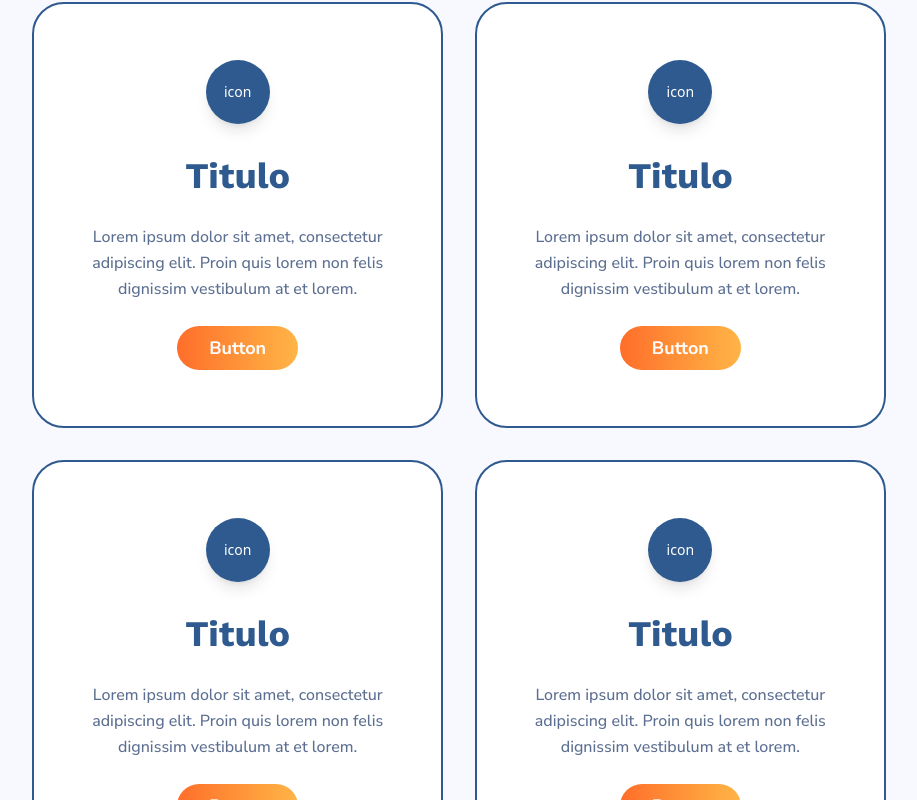
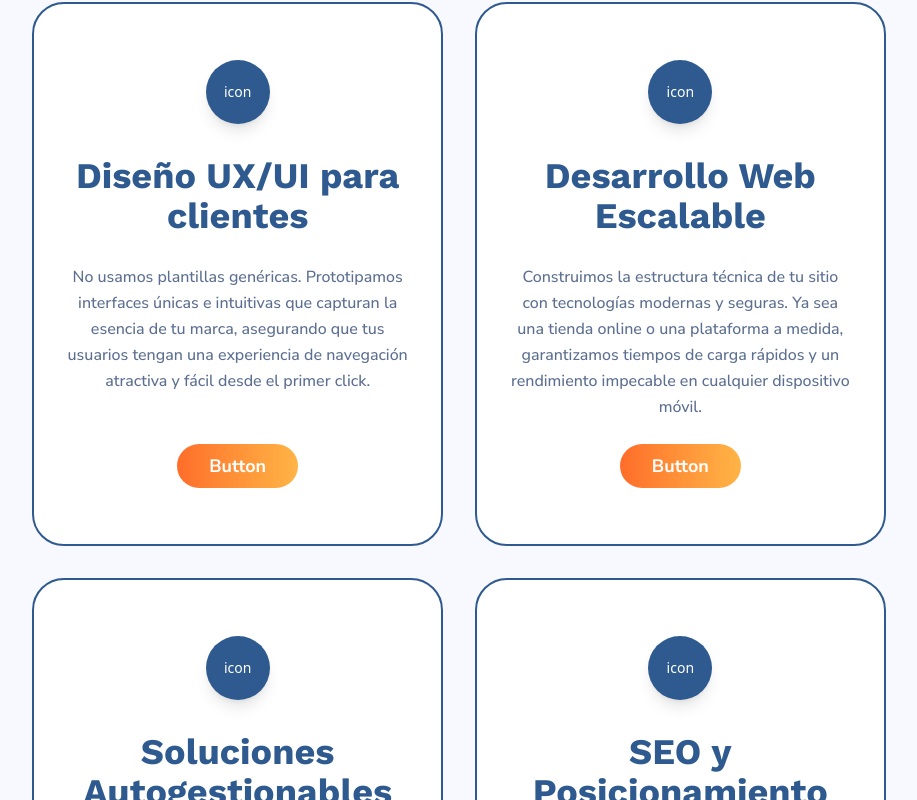
Before and after one commit to MrDrogoa/agencia-digital, a Vue app: page /works in a window 1280 px wide. Shown: the part 1640-2440 px from the top of the page, without its empty margins (181-1098 px from the left). Built offline with nearby package versions, Linux system fonts and the light colour scheme.

Commit message:
Document and fix Works cards layout

```diff
--- a/src/components/main/Jobmain/CardsJobContent.vue
+++ b/src/components/main/Jobmain/CardsJobContent.vue
@@ -5,33 +5,33 @@ import ButtonAllComponents from "@/components/buttons/ButtonAllComponents.vue";
 const cards = [
   {
     id: 1,
-    title: "Titulo",
+    title: "Diseño UX/UI para clientes",
     description:
-      "Lorem ipsum dolor sit amet, consectetur adipiscing elit. Proin quis lorem non felis dignissim vestibulum at et lorem.",
+      "No usamos plantillas genéricas. Prototipamos interfaces únicas e intuitivas que capturan la esencia de tu marca, asegurando que tus usuarios tengan una experiencia de navegación atractiva y fácil desde el primer click.",
     buttonText: "Button",
     iconText: "icon",
   },
   {
     id: 2,
-    title: "Titulo",
+    title: "Desarrollo Web Escalable",
     description:
-      "Lorem ipsum dolor sit amet, consectetur adipiscing elit. Proin quis lorem non felis dignissim vestibulum at et lorem.",
+      "Construimos la estructura técnica de tu sitio con tecnologías modernas y seguras. Ya sea una tienda online o una plataforma a medida, garantizamos tiempos de carga rápidos y un rendimiento impecable en cualquier dispositivo móvil.",
     buttonText: "Button",
     iconText: "icon",
   },
   {
     id: 3,
-    title: "Titulo",
+    title: "Soluciones Autogestionables",
     description:
-      "Lorem ipsum dolor sit amet, consectetur adipiscing elit. Proin quis lorem non felis dignissim vestibulum at et lorem.",
+      "Desarrollamos plataformas robustas e intuitivas utilizando herramientas como WordPress y PHP, diseñadas específicamente para darte el control. Te entregamos un sitio donde podrás actualizar tu catálogo, subir nuevos productos o modificar textos de forma completamente autónoma, sin depender de un programador para el día a día.",
     buttonText: "Button",
     iconText: "icon",
   },
   {
     id: 4,
-    title: "Titulo",
+    title: "SEO y Posicionamiento",
     description:
-      "Lorem ipsum dolor sit amet, consectetur adipiscing elit. Proin quis lorem non felis dignissim vestibulum at et lorem.",
+      "De nada sirve un sitio web increíble si tus clientes no logran encontrarlo. Aplicamos buenas prácticas de optimización estructural, código limpio y velocidad de carga para que tu negocio local o e-commerce escale posiciones en los buscadores. El objetivo es claro: atraer tráfico orgánico real y aumentar tus ventas.",
     buttonText: "Button",
     iconText: "icon",
   },
@@ -40,17 +40,19 @@ const cards = [
 
 <template>
   <!-- Responsive flex layout: 1 card on mobile, 2 on tablet/desktop -->
-  <div class="flex flex-wrap justify-center gap-6 md:gap-8">
+  <div
+    class="flex flex-col md:flex-row flex-wrap items-stretch justify-center gap-6 md:gap-8"
+  >
     <article
       v-for="card in cards"
       :key="card.id"
-      class="w-full md:w-[calc(50%-12px)] lg:w-[calc(33.333%-16px)]"
+      class="flex w-full md:w-[calc(50%-12px)] lg:w-[calc(33.333%-16px)]"
     >
       <div
-        class="rounded-4xl border-2 border-[#2E5A8F] bg-white py-10 px-5 lg:py-14 lg:px-8"
+        class="flex h-full w-full flex-col rounded-4xl border-2 border-[#2E5A8F] bg-white py-10 px-5 lg:py-14 lg:px-8"
       >
         <!-- Keep the original icon element, only repositioned via wrapper -->
-        <div class="h-16 w-16 m-auto">
+        <div class="relative m-auto h-16 w-16">
           <div
             class="w-16 h-16 bg-[#2E5A8F] rounded-full flex items-center justify-center absolute shadow-lg"
           >
@@ -59,23 +61,25 @@ const cards = [
         </div>
 
         <div
-          class="flex h-full flex-col items-center justify-between text-center pt-6 lg:pt-8"
+          class="flex flex-1 flex-col items-center justify-between text-center pt-6 lg:pt-8"
         >
-          <div class="space-y-3">
+          <div class="flex w-full flex-1 flex-col space-y-3">
             <h3
               class="text-[#2E5A8F] text-2xl md:text-3xl lg:text-4xl font-bold mb-5 md:mb-6 lg:mb-7 font-primary"
             >
               {{ card.title }}
             </h3>
             <p
-              class="text-[#5C6F91] text-xs sm:text-sm lg:text-base leading-relaxed grow font-medium font-secondary"
+              class="text-[#5C6F91] text-xs sm:text-sm lg:text-base leading-relaxed font-medium font-secondary"
             >
               {{ card.description }}
             </p>
           </div>
 
           <!-- Keep the original button component; content is now dynamic -->
-          <button-all-components>{{ card.buttonText }}</button-all-components>
+          <button-all-components class="mt-8">
+            {{ card.buttonText }}
+          </button-all-components>
         </div>
       </div>
     </article>
--- a/src/components/main/Jobmain/CardsJobDoble.vue
+++ b/src/components/main/Jobmain/CardsJobDoble.vue
@@ -5,7 +5,9 @@ import TextH2Components from "@/components/font/TextH2Components.vue";
 
 <template>
   <section class="pt-8 md:pt-20 lg:pt-25 xl:pt-30">
-    <text-h-2-components class="text-center">Titulo</text-h-2-components>
+    <text-h-2-components class="text-center"
+      >Trabajemos Juntos</text-h-2-components
+    >
     <cards-job-content />
   </section>
 </template>
```
Also changed, not shown: 1 other file (tests, documents, lock files or other folders).
